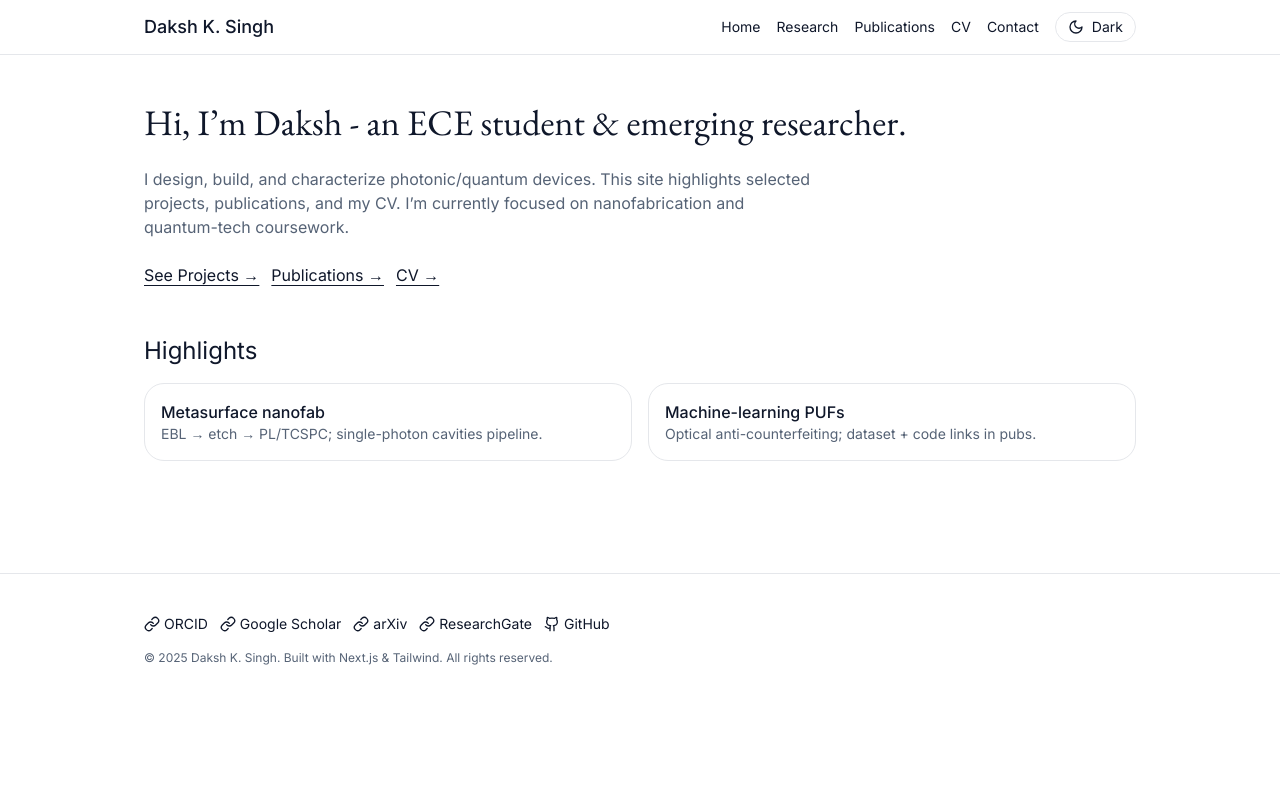
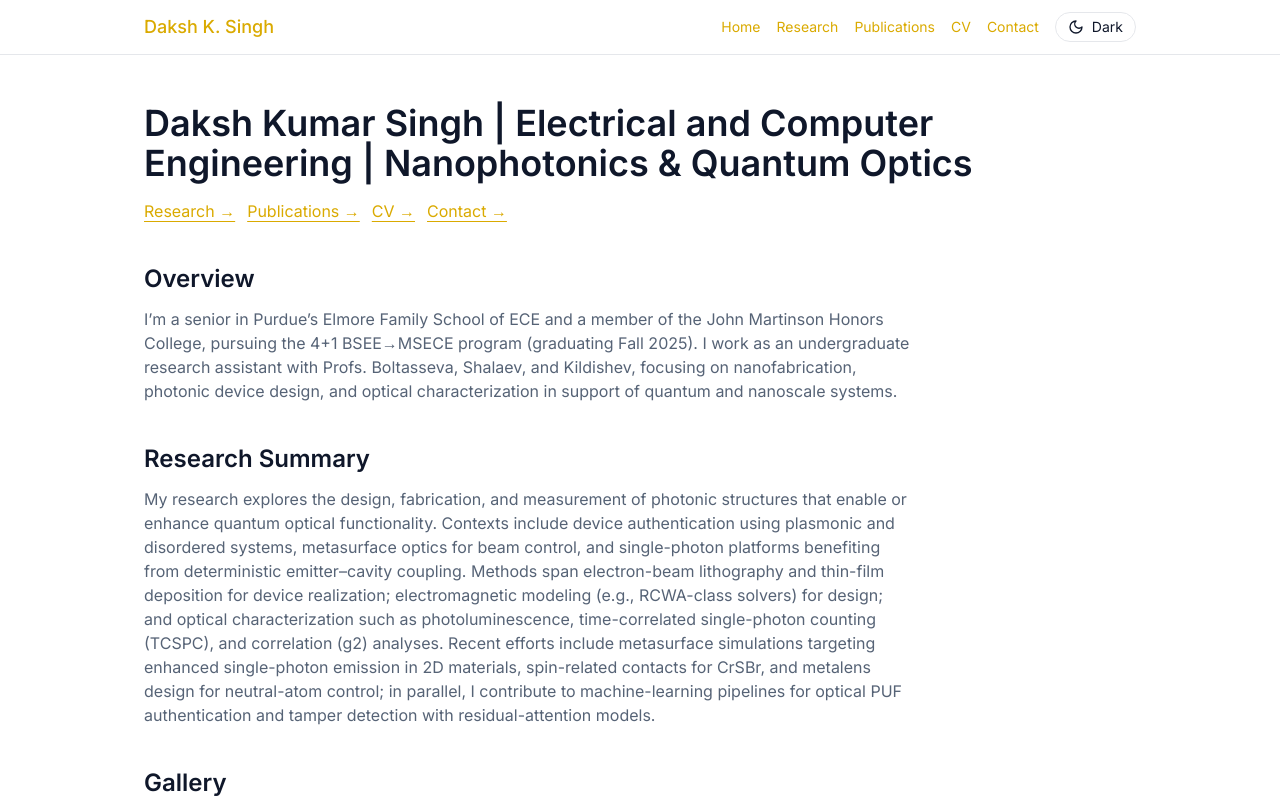
Before and after one commit to daksh-kumar-singh/dakshks, a Next.js app: page / in a window 1280 px wide. Shown: the top 800 px of the page. Built offline with nearby package versions, Linux system fonts and the light colour scheme.

Commit message:
Uniform typography, refreshed Home, reorganized Research, patents on Publications, CV honors/affiliations, contact polish

```diff
--- a/src/app/cv/page.tsx
+++ b/src/app/cv/page.tsx
@@ -27,7 +27,6 @@ export default function CVPage() {
         </ul>
 
         <h2>Publications &amp; Patents</h2>
-
         <h3>Publications</h3>
         <ul>
           <li>
@@ -36,7 +35,7 @@ export default function CVPage() {
             <em> Frontiers in Optics + Laser Science 2025</em>. <em>[Accepted Contribution]</em>
           </li>
           <li>
-            Chen, Y., McNeil, A.M., Park, T., Wilson, B., Iyer, V., Bezick, M., Choi, J., Ojha, R., Mahendran, P.,
+            Chen, Y., McNeil, A.M., Park, T., Wilson, B., Iyer, V., Bezick, M., Choi, J., Ojha, R., Mahendran, P,
             <strong> Singh, D.K.</strong>, Chitturi, G., Chen, P., Do, T., Satuloori, V., Kildishev, A.V., Shalaev, V.M., Moebius, M., Cai, W., Liu, Y., Boltasseva, A. (2025).
             Machine-Learning-Assisted Photonic Device Development: A Multiscale Approach from Theory to Characterization.
             <em> Nanophotonics</em>.
@@ -57,8 +56,10 @@ export default function CVPage() {
         <h3>Patents</h3>
         <ul>
           <li>
-            First Inventor: <strong>Kildishev, Alexander V.</strong>; Co-Inventors: <strong>Singh, Daksh Kumar</strong>; Wilson, Blake A.; Chen, Yuheng; Ojha, Rohan; Pottle, Jaxon; Bezick, Michael; Boltasseva, Alexandra; Shalaev, Vladimir M. (2024).
-            <em> ML Assisted Authentication via Tampered Optical Responses</em>. Application No. 19/233,515, filed June 10, 2025. <strong>Patent Pending</strong>.
+            First Inventor: <strong>Kildishev, Alexander V.</strong>; Co-Inventors: <strong>Singh, Daksh Kumar</strong>;
+            Wilson, Blake A.; Chen, Yuheng; Ojha, Rohan; Pottle, Jaxon; Bezick, Michael; Boltasseva, Alexandra; Shalaev, Vladimir M. (2024).
+            <em> ML Assisted Authentication via Tampered Optical Responses</em>. Application No. 19/233,515, filed June 10, 2025.
+            <strong> Patent Pending</strong>.
           </li>
         </ul>
 
@@ -72,7 +73,7 @@ export default function CVPage() {
             <strong>Singh, D. K.</strong>, Chen, Y.; Authors: Kudyshev, Z., Bogdanov, S., Isacsson, T., Kildishev, A., Boltasseva, A., Shalaev, V. (2023).
             Rapid Classification of Quantum Sources Enabled by Machine Learning. <em>Quantum Science Center All-Hands Meeting</em>, Nashville, TN.
           </li>
-        <h4>See the <Link href="/publications">Publications</Link> page for the full list.</h4>
+          <li>See the <Link href="/publications">Publications</Link> page for the full list.</li>
         </ul>
 
         <h2>Research Experience</h2>
@@ -140,10 +141,27 @@ export default function CVPage() {
         <h2>Skills</h2>
         <ul>
           <li><strong>Fabrication &amp; Processing:</strong> E-beam lithography, photolithography, pulsed laser deposition (PLD), metal evaporation &amp; sputtering, chemical vapor deposition (CVD), 2D material exfoliation &amp; transfer.</li>
-          <li><strong>Characterization &amp; Assembly:</strong> Variable-angle spectroscopic ellipsometry (VASE), dark-field microscopy, scanning electron microscopy (SEM), atomic force microscopy (AFM), photoluminescence (PL), g2 correlation measurements, optical alignment, lens/mirror system assembly.</li>
+          <li><strong>Characterization &amp; Assembly:</strong> Variable-angle spectroscopic ellipsometry (VASE), dark-field microscopy, SEM, AFM, photoluminescence (PL), g2 correlation measurements, optical alignment, lens/mirror system assembly.</li>
           <li><strong>Simulation &amp; Computation:</strong> Ansys Lumerical FDTD, Ansys HFSS, Tidy3D FDTD, RCWA (GRCWA/S4), KiCad, LTspice, MATLAB, Python (ML/AI), HDL (Verilog/SystemVerilog), QICK, Qiskit.</li>
           <li><strong>Soft Skills:</strong> Leadership, communication, documentation, time management, teamwork.</li>
           <li><strong>Languages:</strong> English (Native/Bilingual), Hindi (Native/Bilingual).</li>
+        </ul>
+
+        <h2>Honors &amp; Fellowships</h2>
+        <ul>
+          <li><strong>Dean’s List</strong>, 6/6 semesters (Fall 2022 – Spring 2025)</li>
+          <li><strong>Semester Honors</strong>, 5/6 semesters (Fall 2022 – Spring 2025)</li>
+          <li><strong>Summer Undergraduate Research Fellowship (SURF)</strong> Award (May 2023)</li>
+          <li><strong>Best Poster Presentation</strong>, Purdue Summer Research Symposium (Aug 2023)</li>
+          <li><strong>First-Time Researcher Fellowship</strong> Award (Jan 2023)</li>
+        </ul>
+
+        <h2>Professional Affiliations</h2>
+        <ul>
+          <li><strong>Optica</strong> (Purdue University Chapter) — Treasurer</li>
+          <li><strong>DOE Quantum Science Center</strong> (QSC)</li>
+          <li><strong>Semiconductor Student Alliance</strong> (Purdue Chapter)</li>
+          <li><strong>Collaborator:</strong> QuEra Computing Inc., Microsoft Azure Quantum, Quantinuum</li>
         </ul>
       </main>
       <SiteFooter />
--- a/src/app/globals.css
+++ b/src/app/globals.css
@@ -2,14 +2,25 @@
 @tailwind components;
 @tailwind utilities;
 
-/* CSS Variables for theming */
+/* Theme tokens */
 :root{
   --background: 0 0% 100%;
   --foreground: 222.2 47.4% 11.2%;
   --muted: 210 16% 96%;
   --muted-foreground: 215 16% 40%;
+
+  /* Purdue-inspired palette (colors only; no marks/logos) */
+  --p-gold: 207 185 145; /* #CFB991 */
+  --p-black: 0 0 0;      /* #000000 */
+  --p-aged: 142 111 62;  /* #8E6F3E */
+  --p-rush: 218 170 0;   /* #DAAA00 */
+  --p-field: 221 185 69; /* #DDB945 */
+  --p-dust: 235 217 159; /* #EBD99F */
+  --p-steel: 85 89 96;   /* #555960 */
+  --p-cool: 111 114 123; /* #6F727B */
+  --p-rail: 157 151 149; /* #9D9795 */
+  --p-steam: 196 191 192;/* #C4BFC0 */
 }
-/* Dark theme */
 .dark{
   --background: 222.2 47.4% 11.2%;
   --foreground: 210 40% 98%;
@@ -20,8 +31,15 @@
 html { scroll-behavior: smooth; }
 body { @apply bg-background text-foreground; }
 
+/* Uniform typography */
+.font-sans { font-family: var(--font-inter), ui-sans-serif, system-ui, -apple-system, Segoe UI, Roboto, "Helvetica Neue", Arial, "Noto Sans", "Apple Color Emoji", "Segoe UI Emoji", "Segoe UI Symbol", sans-serif; }
+h1,h2,h3,h4 { @apply font-semibold; }
+
+/* Subtle brand accent */
+a { color: rgb(var(--p-rush)); }
+a:hover { text-decoration: underline; }
+.border-brand { border-color: rgb(var(--p-rail)); }
+
+/* Prose refinements */
 .prose a { @apply underline underline-offset-4; }
 .prose img { @apply rounded-2xl; }
-
-.font-serif { font-family: var(--font-ebg), ui-serif, Georgia, serif; }
-.font-sans  { font-family: var(--font-inter), ui-sans-serif, system-ui, sans-serif; }
--- a/src/app/layout.tsx
+++ b/src/app/layout.tsx
@@ -1,14 +1,14 @@
 import type { Metadata } from "next";
 import "./globals.css";
 import { ThemeProvider } from "next-themes";
-import { EB_Garamond, Inter } from "next/font/google";
+import { Inter } from "next/font/google";
 
-const ebg = EB_Garamond({ subsets: ["latin"], variable: "--font-ebg" });
 const inter = Inter({ subsets: ["latin"], variable: "--font-inter" });
 
 export const metadata: Metadata = {
   title: "Daksh K. Singh — Student Researcher",
-  description: "Student-scientist portfolio: research, publications, projects, CV, contact.",
+  description:
+    "Student-scientist portfolio: research, publications, projects, CV, contact.",
   metadataBase: new URL("https://dakshks.com"),
   openGraph: { title: "Daksh K. Singh", description: "Research & projects", type: "website" },
   icons: { icon: "/favicon.ico" },
@@ -17,7 +17,7 @@ export const metadata: Metadata = {
 export default function RootLayout({ children }: { children: React.ReactNode }) {
   return (
     <html lang="en" suppressHydrationWarning>
-      <body className={`${inter.variable} ${ebg.variable} font-sans`}>
+      <body className={`${inter.variable} font-sans`}>
         <ThemeProvider attribute="class" defaultTheme="system" enableSystem>
           <div className="min-h-screen">{children}</div>
         </ThemeProvider>
--- a/src/app/page.tsx
+++ b/src/app/page.tsx
@@ -7,30 +7,62 @@ export default function HomePage() {
     <>
       <SiteHeader />
       <main className="mx-auto max-w-5xl px-4 py-12">
-        <section className="grid gap-6">
-          <h1 className="font-serif text-3xl md:text-4xl">Hi, I’m Daksh - an ECE student & emerging researcher.</h1>
-          <p className="max-w-2xl text-muted-foreground">
-            I design, build, and characterize photonic/quantum devices. This site highlights selected projects,
-            publications, and my CV. I’m currently focused on nanofabrication and quantum-tech coursework.
-          </p>
-          <div className="flex gap-3">
-            <Link href="/research" className="underline underline-offset-4">See Projects →</Link>
+        {/* Title */}
+        <section className="grid gap-4">
+          <h1 className="text-3xl md:text-4xl">
+            Daksh Kumar Singh | Electrical and Computer Engineering | Nanophotonics &amp; Quantum Optics
+          </h1>
+          <div className="flex flex-wrap gap-3">
+            <Link href="/research" className="underline underline-offset-4">Research →</Link>
             <Link href="/publications" className="underline underline-offset-4">Publications →</Link>
             <Link href="/cv" className="underline underline-offset-4">CV →</Link>
+            <Link href="/contact" className="underline underline-offset-4">Contact →</Link>
           </div>
         </section>
 
-        <section className="mt-12 grid gap-4">
-          <h2 className="text-2xl">Highlights</h2>
-          <ul className="grid md:grid-cols-2 gap-4">
-            <li className="rounded-2xl border p-4">
-              <h3 className="font-medium">Metasurface nanofab</h3>
-              <p className="text-sm text-muted-foreground">EBL → etch → PL/TCSPC; single-photon cavities pipeline.</p>
-            </li>
-            <li className="rounded-2xl border p-4">
-              <h3 className="font-medium">Machine-learning PUFs</h3>
-              <p className="text-sm text-muted-foreground">Optical anti-counterfeiting; dataset + code links in pubs.</p>
-            </li>
+        {/* Overview (short) */}
+        <section className="mt-10 grid gap-3">
+          <h2 className="text-2xl">Overview</h2>
+          <p className="max-w-3xl text-muted-foreground">
+            I’m a senior in Purdue’s Elmore Family School of ECE and a member of the John Martinson Honors College,
+            pursuing the 4+1 BSEE→MSECE program (graduating Fall 2025). I work as an undergraduate research assistant
+            with Profs. Boltasseva, Shalaev, and Kildishev, focusing on nanofabrication, photonic device design, and
+            optical characterization in support of quantum and nanoscale systems.
+          </p>
+        </section>
+
+        {/* Research Summary (extended) */}
+        <section className="mt-10 grid gap-3">
+          <h2 className="text-2xl">Research Summary</h2>
+          <p className="max-w-3xl text-muted-foreground">
+            My research explores the design, fabrication, and measurement of photonic structures that enable or enhance
+            quantum optical functionality. Contexts include device authentication using plasmonic and disordered systems,
+            metasurface optics for beam control, and single-photon platforms benefiting from deterministic emitter–cavity
+            coupling. Methods span electron-beam lithography and thin-film deposition for device realization;
+            electromagnetic modeling (e.g., RCWA-class solvers) for design; and optical characterization such as
+            photoluminescence, time-correlated single-photon counting (TCSPC), and correlation (g2) analyses.
+            Recent efforts include metasurface simulations targeting enhanced single-photon emission in 2D materials,
+            spin-related contacts for CrSBr, and metalens design for neutral-atom control; in parallel, I contribute to
+            machine-learning pipelines for optical PUF authentication and tamper detection with residual-attention models.
+          </p>
+        </section>
+
+        {/* Image grid (placeholders) */}
+        <section className="mt-10 grid gap-4">
+          <h2 className="text-2xl">Gallery</h2>
+          <ul className="grid grid-cols-1 md:grid-cols-3 gap-4">
+            {Array.from({ length: 6 }).map((_, i) => (
+              <li key={i} className="rounded-2xl overflow-hidden border border-brand">
+                <div className="relative w-full" style={{ aspectRatio: "3 / 2" }}>
+                  {/* Replace with your images: /static/gallery/me.webp etc. */}
+                  <img
+                    src="/static/projects/placeholder.webp"
+                    alt={`Placeholder ${i + 1}`}
+                    className="w-full h-full object-cover"
+                  />
+                </div>
+              </li>
+            ))}
           </ul>
         </section>
       </main>
```
Also changed, not shown: src/app/contact/page.tsx (+5 -2 lines), src/app/publications/page.tsx (+15 -1 lines), src/app/research/page.tsx (+41 -6 lines), src/data/projects.ts (deleted, +0 -16 lines), src/data/research.ts (added, +50 -0 lines).
